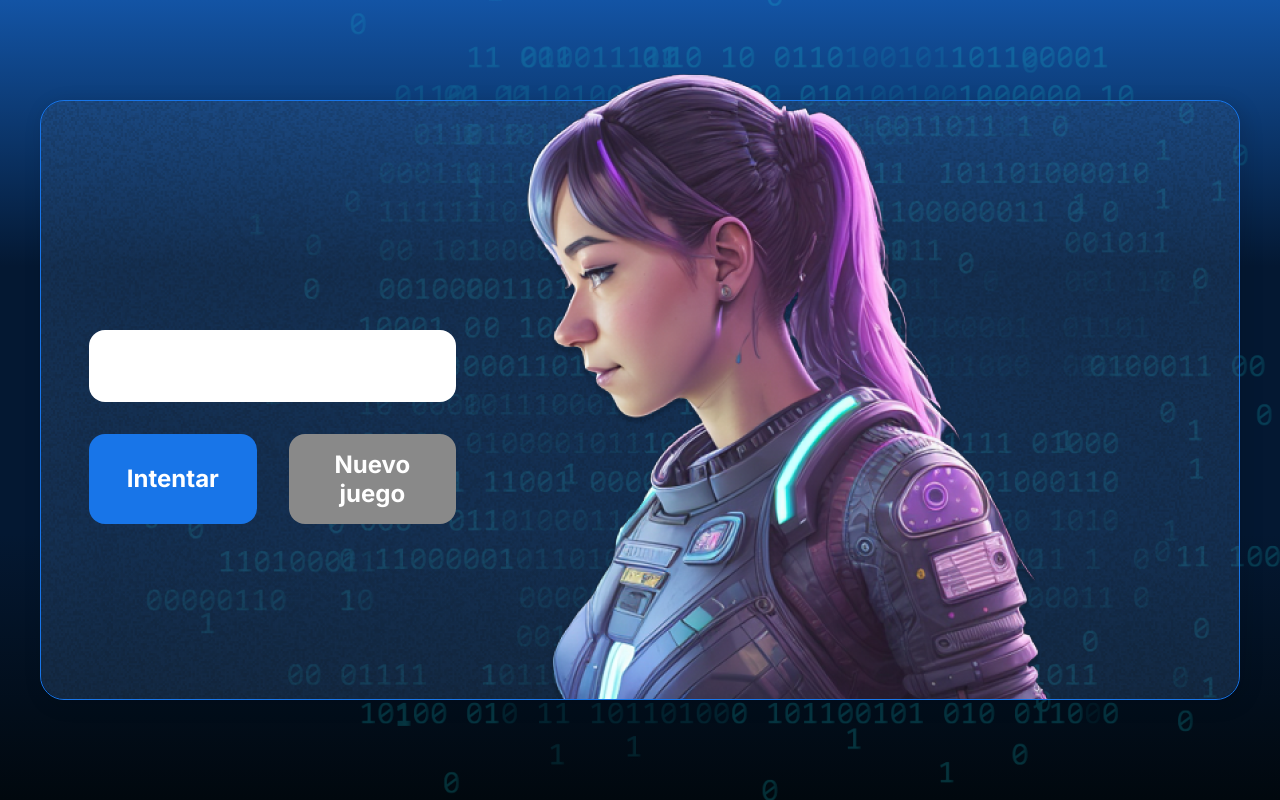
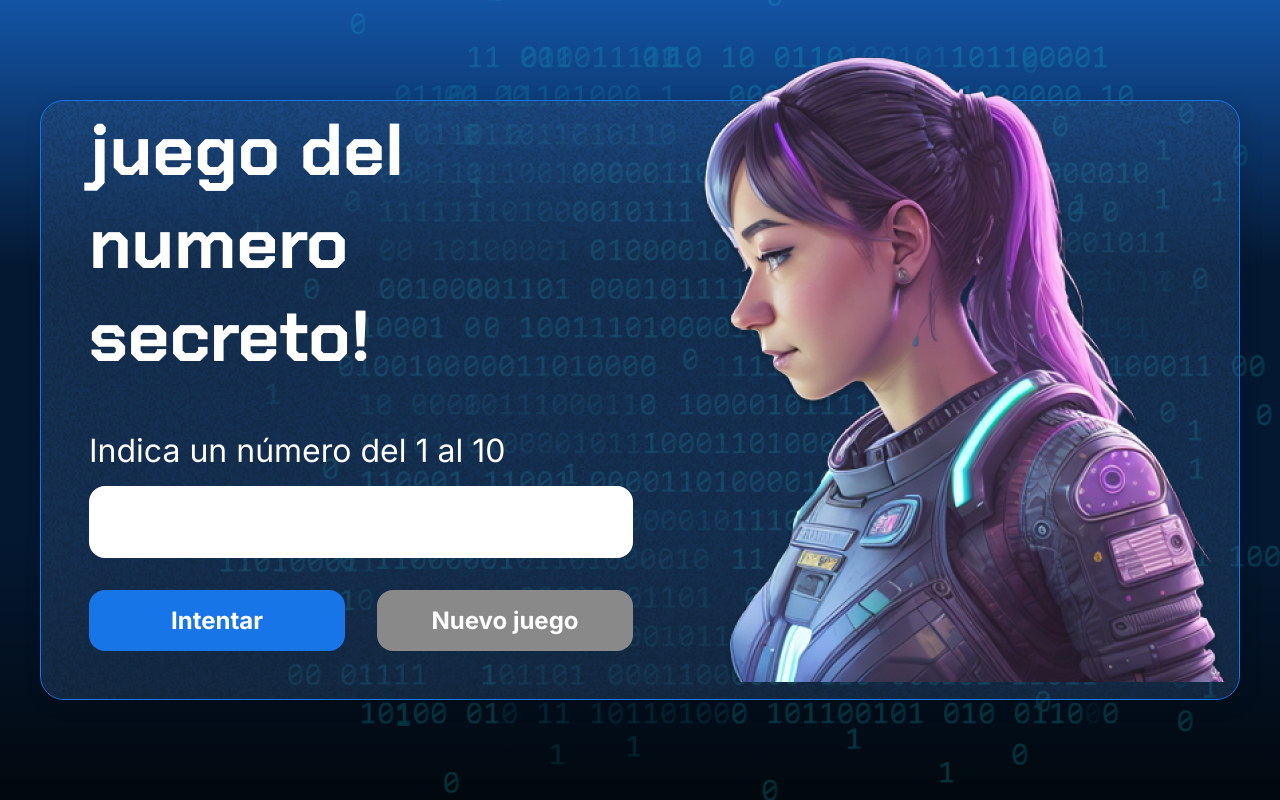
Before and after one commit to MarioMurillo2022/OracleOneJuegoNumSecreto, a plain HTML site: page index.html in a window 1280 px wide. Drawn offline with Linux system fonts and the light colour scheme.

Commit message:
Curso 2 y 3 terminado

```diff
--- a/app.js
+++ b/app.js
@@ -0,0 +1,31 @@
+// Primer Curso
+// let parrafo = document.querySelector('p');
+// parrafo.innerHTML = ('Indica un número del 1 al 10');
+
+let numeroSecreto = generarNumeroSecreto();
+
+
+
+function asignarTextoElemento(elemento, texto) {
+    let elementoHTML = document.querySelector(elemento);
+    elementoHTML.innerHTML = texto;
+    return;
+}
+
+function verificarIntento() {
+    let numeroDeUsuario = parseInt(document.getElementById('valorUsuario').value);
+    console.log(typeof (numeroDeUsuario));
+    console.log(numeroSecreto);
+    console.log(typeof (numeroSecreto));
+    console.log(numeroDeUsuario);
+    console.log(numeroDeUsuario === numeroSecreto);
+    return;
+}
+// Asignar numero aleatorio parte 4
+function generarNumeroSecreto() {
+    let numeroSecreto = Math.floor(Math.random() * 10) + 1;
+    return numeroSecreto;
+
+}
+asignarTextoElemento('h1', 'juego del numero secreto!');
+asignarTextoElemento('p', 'Indica un número del 1 al 10');
--- a/index.html
+++ b/index.html
@@ -21,9 +21,9 @@
                     <h1></h1>
                     <p class="texto__parrafo"></p>
                 </div>
-                <input type="number" min="1" max="10" class="container__input">
+                <input type="number" id="valorUsuario" min="1" max="10" class="container__input">
                 <div class="chute container__botones">
-                    <button class="container__boton">Intentar</button>
+                    <button onclick="verificarIntento();" class=" container__boton">Intentar</button>
                     <button class="container__boton" id="reiniciar" disabled>Nuevo juego</button>
                 </div>
             </div>
```
Also changed, not shown: 1interactuandoConHTML/desafio.txt (added), 1interactuandoConHTML/loQueAprendimos.txt (added), Desafio.txt (added), Funciones/Desafio.txt (added), Funciones/LoAprendido.txt (added), Funciones/masFuncionesEnJS.txt (added).
